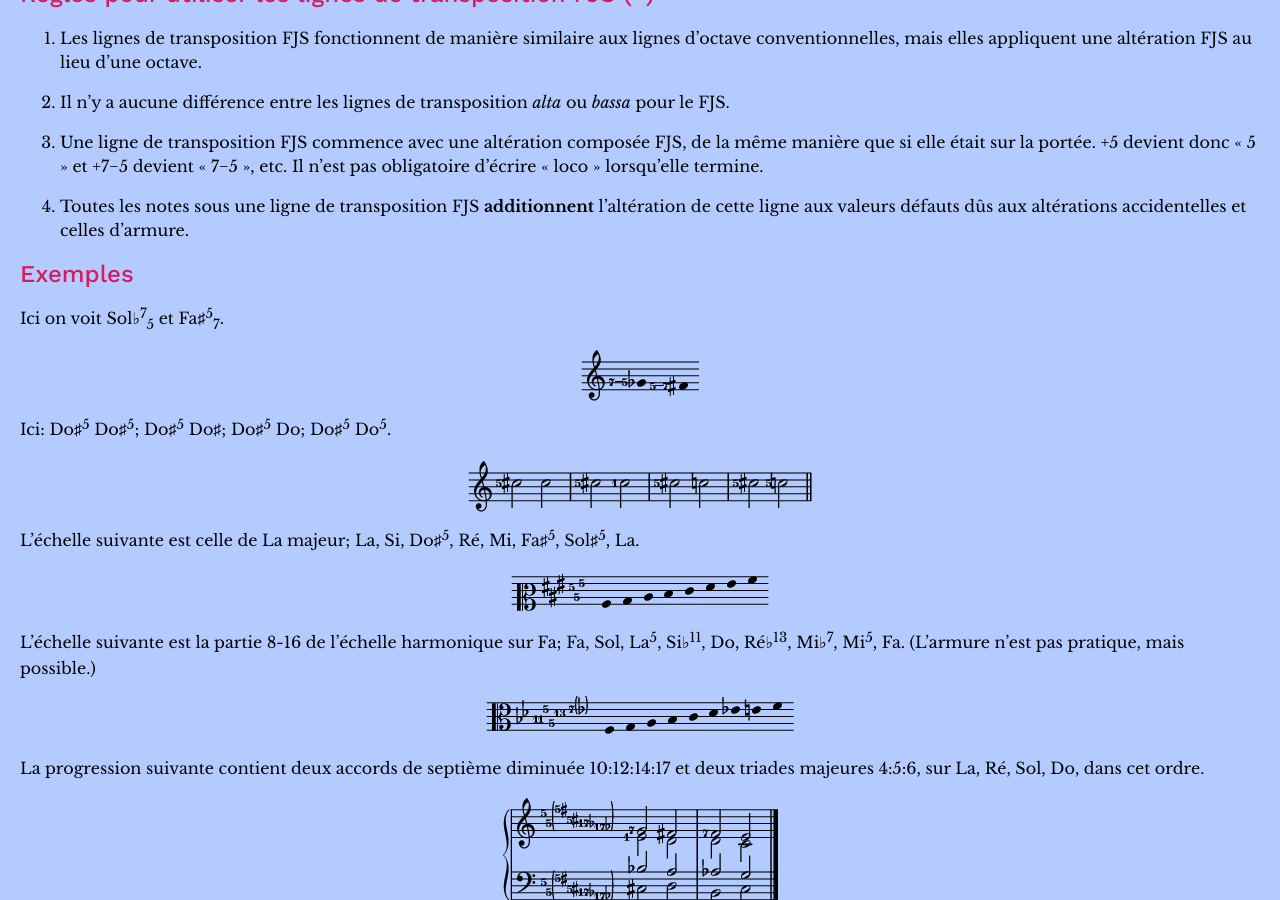
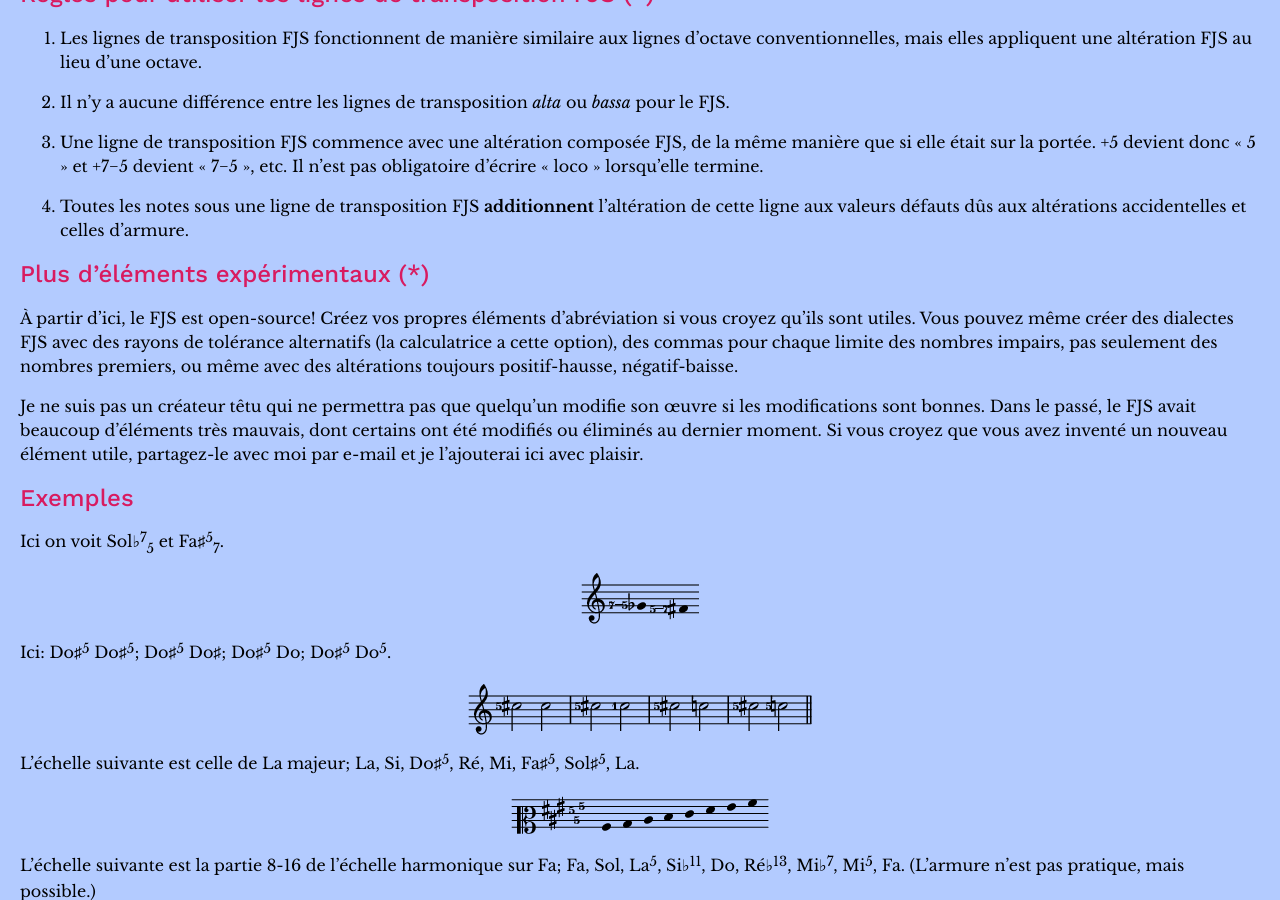
Before and after one commit to misotanni/misotanni.github.io, a Jekyll site: the page built from fjs/fr/rules.md, in a window 1280 px wide and 900 px high, scrolled down 3519 px. Built offline with Jekyll 4.4.1, drawn with Linux system fonts in a browser that asks for light colours; our own code applies the rules of GitHub Pages for plain Markdown files; formulas are drawn with MathJax 3.

Commit message:
experimental features FR

```diff
--- a/fjs/fr/rules.md
+++ b/fjs/fr/rules.md
@@ -106,6 +106,12 @@ Tout ce qui concerne des abréviations expérimentales est marqué avec le symbo
 
 4. Toutes les notes sous une ligne de transposition FJS **additionnent** l'altération de cette ligne aux valeurs défauts dûs aux altérations accidentelles et celles d'armure.
 
+## Plus d'éléments expérimentaux (\*)
+
+À partir d'ici, le FJS est open-source! Créez vos propres éléments d'abréviation si vous croyez qu'ils sont utiles. Vous pouvez même créer des dialectes FJS avec des rayons de tolérance alternatifs (la calculatrice a cette option), des commas pour chaque limite des nombres impairs, pas seulement des nombres premiers, ou même avec des altérations toujours positif-hausse, négatif-baisse.
+
+Je ne suis pas un créateur têtu qui ne permettra pas que quelqu'un modifie son œuvre si les modifications sont bonnes. Dans le passé, le FJS avait beaucoup d'éléments très mauvais, dont certains ont été modifiés ou éliminés au dernier moment. Si vous croyez que vous avez inventé un nouveau élément utile, partagez-le avec moi par e-mail et je l'ajouterai ici avec plaisir.
+
 ## Exemples
 
 Ici on voit Sol♭<sup>7</sup><sub>5</sub> et Fa♯<sup>5</sup><sub>7</sub>.
```
